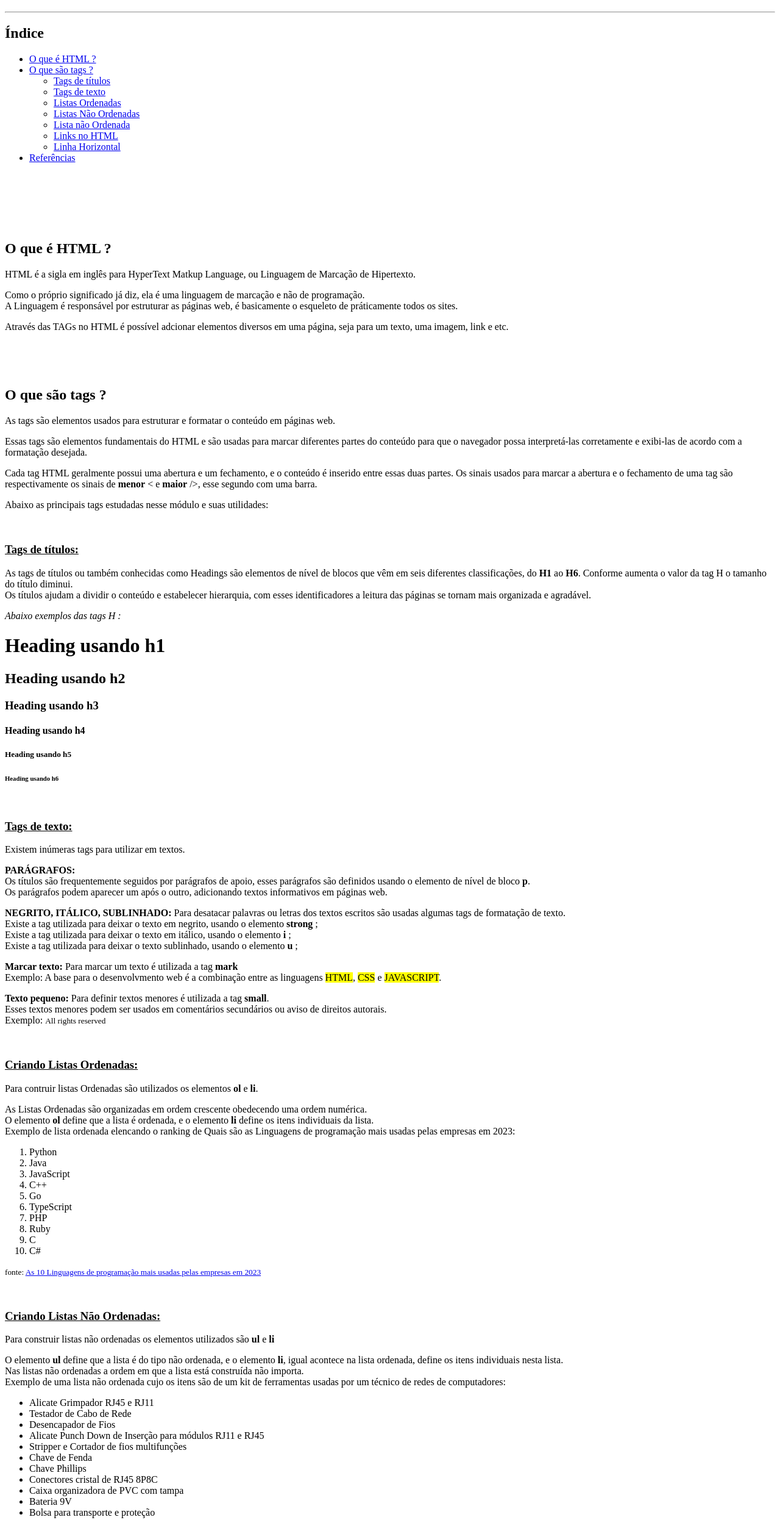
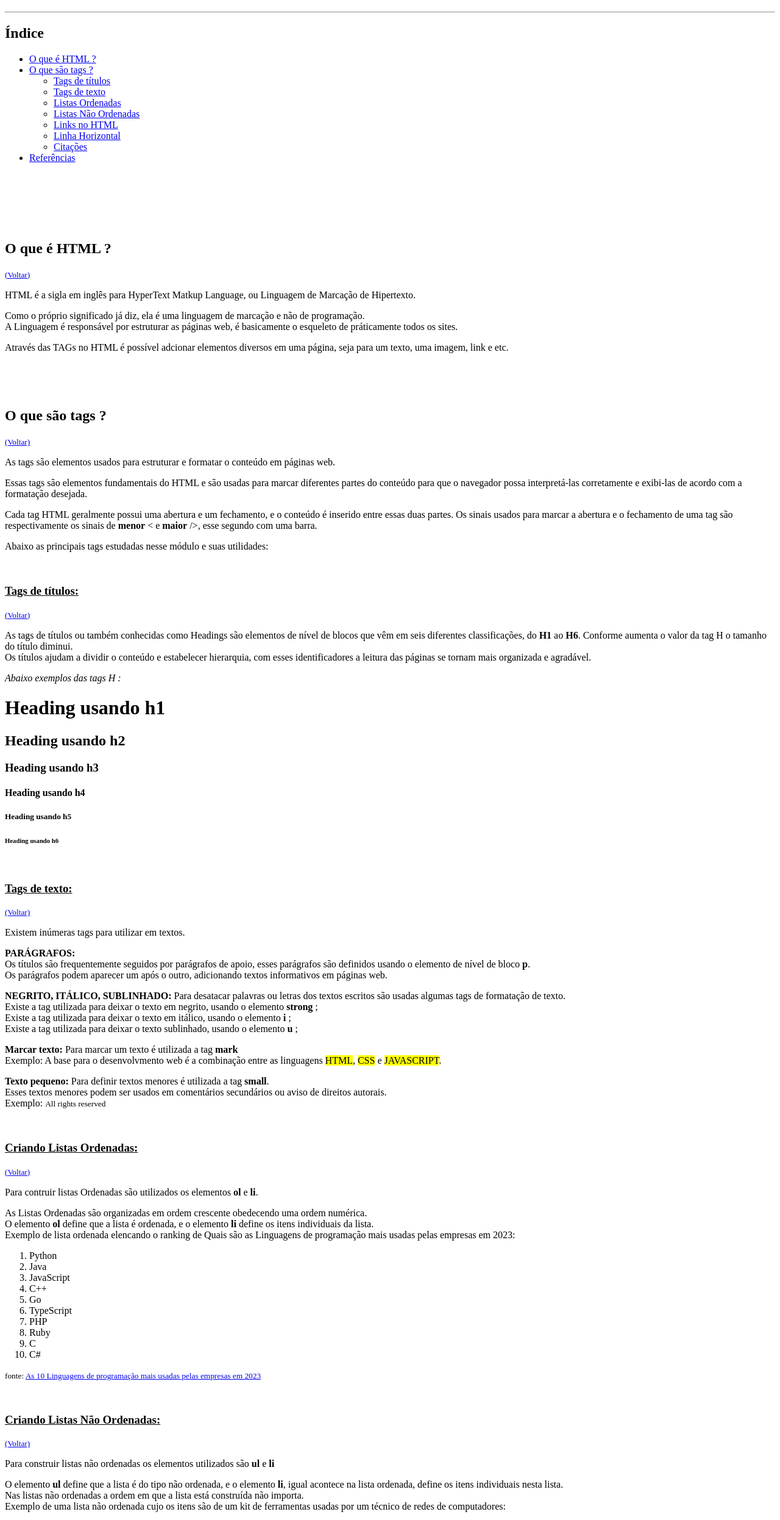
Before and after one commit to Andre-Francelino/desafio-html-dio, a plain HTML site: page index.html in a window 1280 px wide. Shown: the part 61-2553 px from the top of the page at 61% size. Drawn offline with Linux system fonts and the light colour scheme.

Commit message:
inserindo links e ids de navegação

```diff
--- a/index.html
+++ b/index.html
@@ -6,27 +6,28 @@
     <title>Desafio HTML - 1º Módulo</title>
 </head>
 <body>
-    <h1>Desafio HTML - DIO</h1>
+    <h1 id="inicio">Desafio HTML - DIO</h1>
     <hr>
     <h2>Índice</h2>
     <ul>
-        <li><a href="#">O que é HTML ?</a></li>
-        <li><a href="#">O que são tags ?</a>
+        <li><a href="#html">O que é HTML ?</a></li>
+        <li><a href="#tags">O que são tags ?</a>
             <ul>
-                <li><a href="#">Tags de títulos</a></li>
-                <li><a href="#">Tags de texto</a></li>
-                <li><a href="#">Listas Ordenadas</a></li>
-                <li><a href="#">Listas Não Ordenadas</a></li>
-                <li><a href="#">Lista não Ordenada</a></li>
-                <li><a href="#">Links no HTML</a></li>
-                <li><a href="#">Linha Horizontal</a></li>
+                <li><a href="#tags-titulos">Tags de títulos</a></li>
+                <li><a href="#tags-texto">Tags de texto</a></li>
+                <li><a href="#listas-ordenadas">Listas Ordenadas</a></li>
+                <li><a href="#listas-nao-ordenadas">Listas Não Ordenadas</a></li>
+                <li><a href="#links">Links no HTML</a></li>
+                <li><a href="#linha-horizontal">Linha Horizontal</a></li>
+                <li><a href="#citacoes">Citações</a></li>
             </ul>
-        <li><a href="#">Referências</a></li>
+        <li><a href="#referencias">Referências</a></li>
         </li>
     </ul>
     <br><br><br><br><br>
 
-    <h2>O que é HTML ?</h2>
+    <h2 id="html">O que é HTML ?</h2>
+    <small><a href="#inicio">(Voltar)</a></small>
     <p>HTML é a sigla em inglês para HyperText Matkup Language, ou Linguagem de Marcação de Hipertexto.</p>
     <p>
         Como o próprio significado já diz, ela é uma linguagem de marcação e não de programação. <br>
@@ -35,7 +36,8 @@
     <p>Através das TAGs no HTML é possível adcionar elementos diversos em uma página, seja para um texto, uma imagem, link e etc.</p>
     <br><br><br>
 
-    <h2>O que são tags ?</h2>
+    <h2 id="tags">O que são tags ?</h2>
+    <small><a href="#inicio">(Voltar)</a></small>
     <p>
         As tags são elementos usados para estruturar
         e formatar o conteúdo em páginas web. </p>
@@ -54,7 +56,8 @@
     </p>
     <br>
 
-    <h3><u>Tags de títulos: </u></h3>
+    <h3 id="tags-titulos"><u>Tags de títulos: </u></h3>
+    <small><a href="#inicio">(Voltar)</a></small>
     <p>
         As tags de títulos ou também conhecidas como Headings são elementos de
         nível de blocos que vêm em seis diferentes classificações, do <strong>H1</strong> ao <strong>H6</strong>.
@@ -74,7 +77,8 @@
     </p>
     <br>
 
-    <h3><u>Tags de texto: </u></h3>
+    <h3 id="tags-texto"><u>Tags de texto: </u></h3>
+    <small><a href="#inicio">(Voltar)</a></small>
     <p>Existem inúmeras tags para utilizar em textos.</P>
     <P>
         <strong>PARÁGRAFOS:</strong> <br>
@@ -103,7 +107,8 @@
     </p>
     <br>
 
-    <h3><u>Criando Listas Ordenadas: </u></h3>
+    <h3 id="listas-ordenadas"><u>Criando Listas Ordenadas: </u></h3>
+    <small><a href="#inicio">(Voltar)</a></small>
     <p>Para contruir listas Ordenadas são utilizados os elementos <strong>ol</strong> e <strong>li</strong>. </p>
     <p>
         As Listas Ordenadas são organizadas em ordem crescente obedecendo uma ordem numérica. <br>
@@ -131,7 +136,8 @@
     </p>
     <br>
 
-    <h3><u>Criando Listas Não Ordenadas: </u></h3>
+    <h3 id="listas-nao-ordenadas"><u>Criando Listas Não Ordenadas: </u></h3>
+    <small><a href="#inicio">(Voltar)</a></small>
     <p>Para construir listas não ordenadas os elementos utilizados são <strong>ul</strong> e <strong>li</strong></p>
     <p>
         O elemento <strong>ul</strong> define que a lista é do tipo não ordenada,
@@ -159,7 +165,8 @@
     </p>
     <br>
 
-    <h3><u>Links no HTML: </u></h3>
+    <h3 id="links"><u>Links no HTML: </u></h3>
+    <small><a href="#inicio">(Voltar)</a></small>
     <p>
         O elemento <strong>a</strong> é o elemento âncora, que com o atributo <strong>href</strong>
         cria-se uma hiperligação nas páginas web, arquivos, endereços de emails,
@@ -172,14 +179,16 @@
     </p>
     <br>
 
-    <h3><u>Linha Horizontal: </u></h3>
+    <h3 id="linha-horizontal"><u>Linha Horizontal: </u></h3>
+    <small><a href="#inicio">(Voltar)</a></small>
     <p>
         O elemento <strong>hr</strong> cria uma linha horizontal na página,
         pode ser usado para dividir diferentes seções e/ou conteúdos do site.
     </p>
     <br>
 
-    <h3><u>Citações</u></h3>
+    <h3 id="citacoes"><u>Citações</u></h3>
+    <small><a href="#inicio">(Voltar)</a></small>
     <p>
         Para fazer citações no HTML é usado o elemento <strong>blockquote</strong> <br>
         O elemento faz o recuo do texto automaticamente.
@@ -194,7 +203,8 @@
     <br>
 
 
-    <h3>Referências</h3>
+    <h3 id="referencias">Referências</h3>
+    <small><a href="#inicio">(Voltar)</a></small>
     <ul>
         <li><a href="https://www.w3schools.com/html/html_intro.asp" target="_blank">W3 Schools</a></li>
         <li>
```
